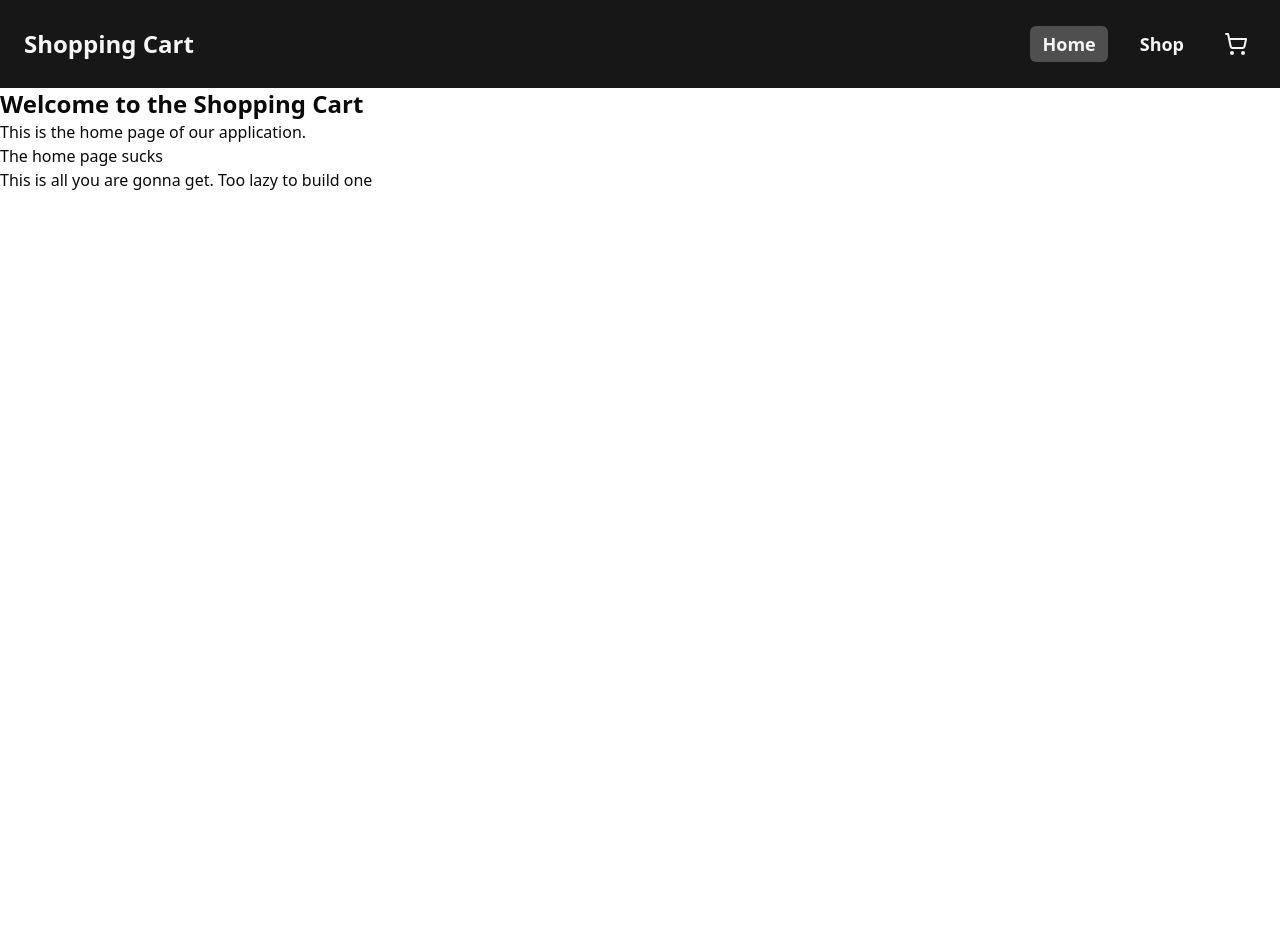
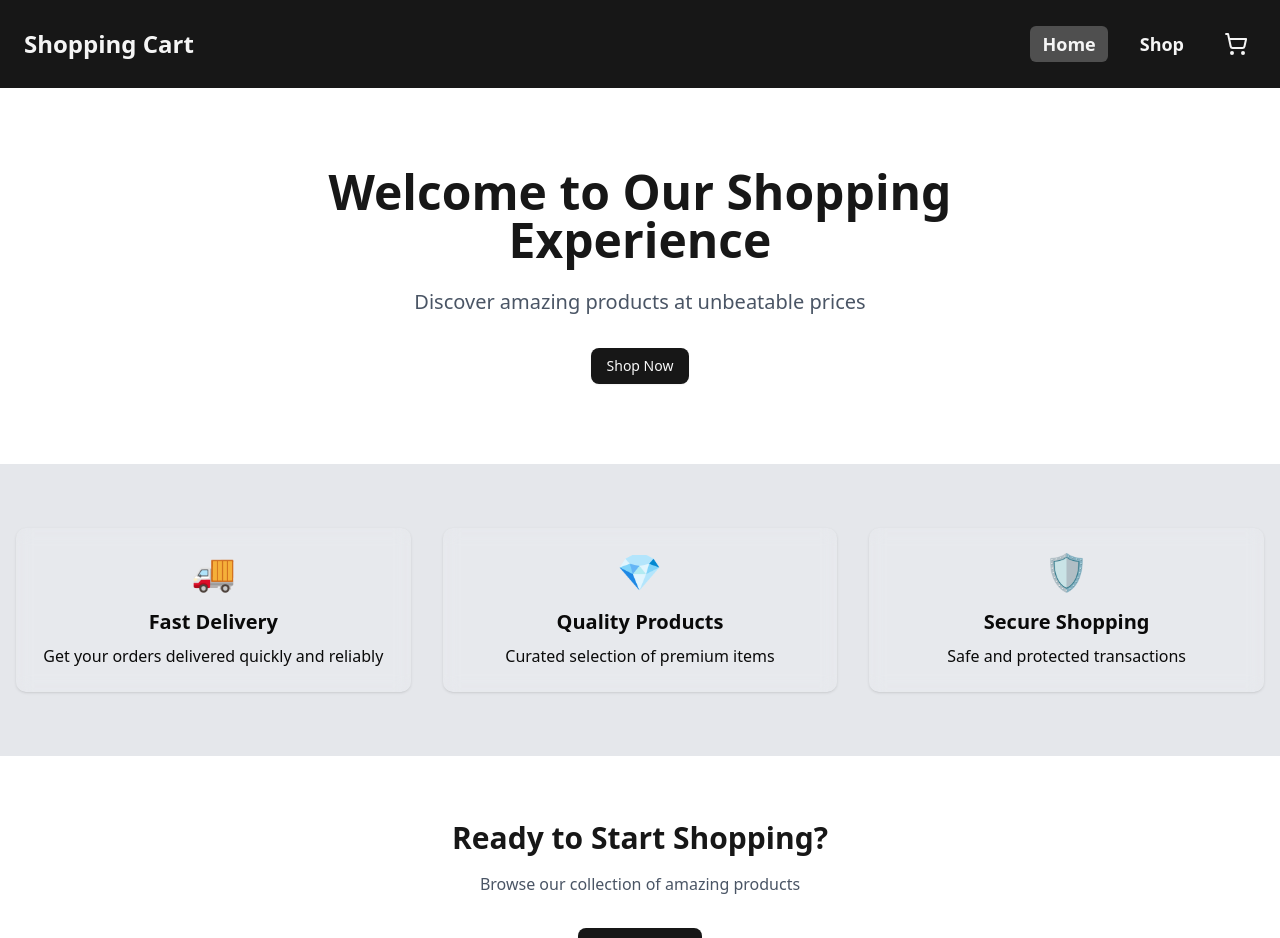
Before and after one commit to ASH-WIN-10/shopping-cart-react, a React (Vite) app: page / in a window 1280 px wide. Shown: the top 938 px of the page. Before the commit the page ends 800 px from the top, so only its background shows below. Built offline with nearby package versions, Linux system fonts and the light colour scheme.

Commit message:
basic home page

```diff
--- a/src/pages/home/Home.tsx
+++ b/src/pages/home/Home.tsx
@@ -1,10 +1,71 @@
+import { Button } from "@/components/ui/button";
+import { Link } from "react-router-dom";
+
 function Home() {
     return (
-        <div>
-            <p className="text-2xl font-bold">Welcome to the Shopping Cart</p>
-            <p>This is the home page of our application.</p>
-            <p>The home page sucks</p>
-            <p>This is all you are gonna get. Too lazy to build one</p>
+        <div className="bg-primary min-h-screen">
+            {/* Hero Section */}
+            <div className="text-primary bg-white py-20">
+                <div className="container mx-auto px-4">
+                    <div className="mx-auto max-w-3xl text-center">
+                        <h1 className="mb-6 text-5xl font-bold">
+                            Welcome to Our Shopping Experience
+                        </h1>
+                        <p className="mb-8 text-xl text-gray-600">
+                            Discover amazing products at unbeatable prices
+                        </p>
+                        <Link to="/products">
+                            <Button>Shop Now</Button>
+                        </Link>
+                    </div>
+                </div>
+            </div>
+
+            {/* Features Section */}
+            <div className="bg-gray-200 py-16">
+                <div className="container mx-auto px-4">
+                    <div className="grid grid-cols-1 gap-8 md:grid-cols-3">
+                        <div className="rounded-lg bg-white/10 p-6 text-center shadow-sm backdrop-blur-sm">
+                            <div className="mb-4 text-4xl">🚚</div>
+                            <h3 className="mb-2 text-xl font-semibold">
+                                Fast Delivery
+                            </h3>
+                            <p>
+                                Get your orders delivered quickly and reliably
+                            </p>
+                        </div>
+                        <div className="rounded-lg bg-white/10 p-6 text-center shadow-sm backdrop-blur-sm">
+                            <div className="mb-4 text-4xl">💎</div>
+                            <h3 className="mb-2 text-xl font-semibold">
+                                Quality Products
+                            </h3>
+                            <p>Curated selection of premium items</p>
+                        </div>
+                        <div className="rounded-lg bg-white/10 p-6 text-center shadow-sm backdrop-blur-sm">
+                            <div className="mb-4 text-4xl">🛡️</div>
+                            <h3 className="mb-2 text-xl font-semibold">
+                                Secure Shopping
+                            </h3>
+                            <p>Safe and protected transactions</p>
+                        </div>
+                    </div>
+                </div>
+            </div>
+
+            {/* Call to Action */}
+            <div className="text-primary bg-white py-16">
+                <div className="container mx-auto px-4 text-center">
+                    <h2 className="mb-4 text-3xl font-bold">
+                        Ready to Start Shopping?
+                    </h2>
+                    <p className="mb-8 text-gray-600">
+                        Browse our collection of amazing products
+                    </p>
+                    <Link to="/products">
+                        <Button>View Products</Button>
+                    </Link>
+                </div>
+            </div>
         </div>
     );
 }
```
